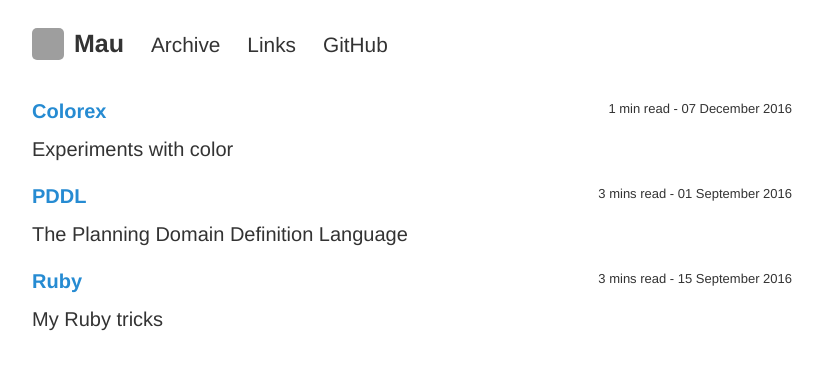
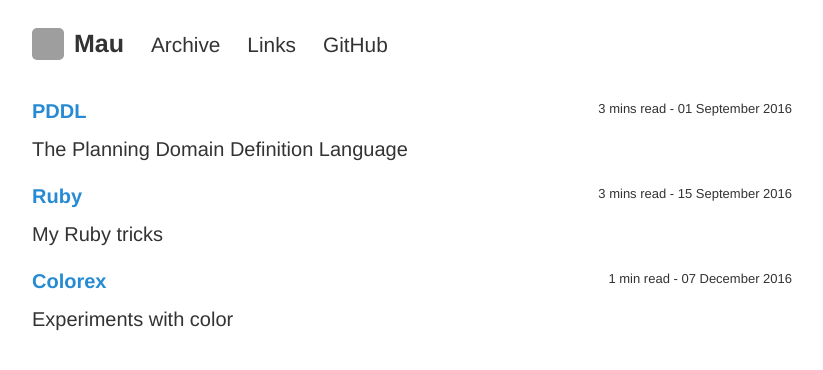
Before and after one commit to Maumagnaguagno/maumagnaguagno.github.io, a Jekyll site: the page built from archive.md, in a window 1280 px wide. Shown: the top 370 px of the page, without its empty margins (228-1051 px from the left). Built offline with Jekyll 4.4.1, drawn with Linux system fonts in a browser that asks for light colours; our own code applies the rules of GitHub Pages for plain Markdown files; grey boxes are pictures that could not be loaded.

Commit message:
Sort archive by date

```diff
--- a/archive.md
+++ b/archive.md
@@ -3,7 +3,8 @@ title: Archive
 hidden: true
 ---
 
-{% for page in site.html_pages %}
+{% assign sorted_pages = site.html_pages | sort: 'date' %}
+{% for page in sorted_pages %}
   {% unless page.hidden %}
 
 <div>
```
